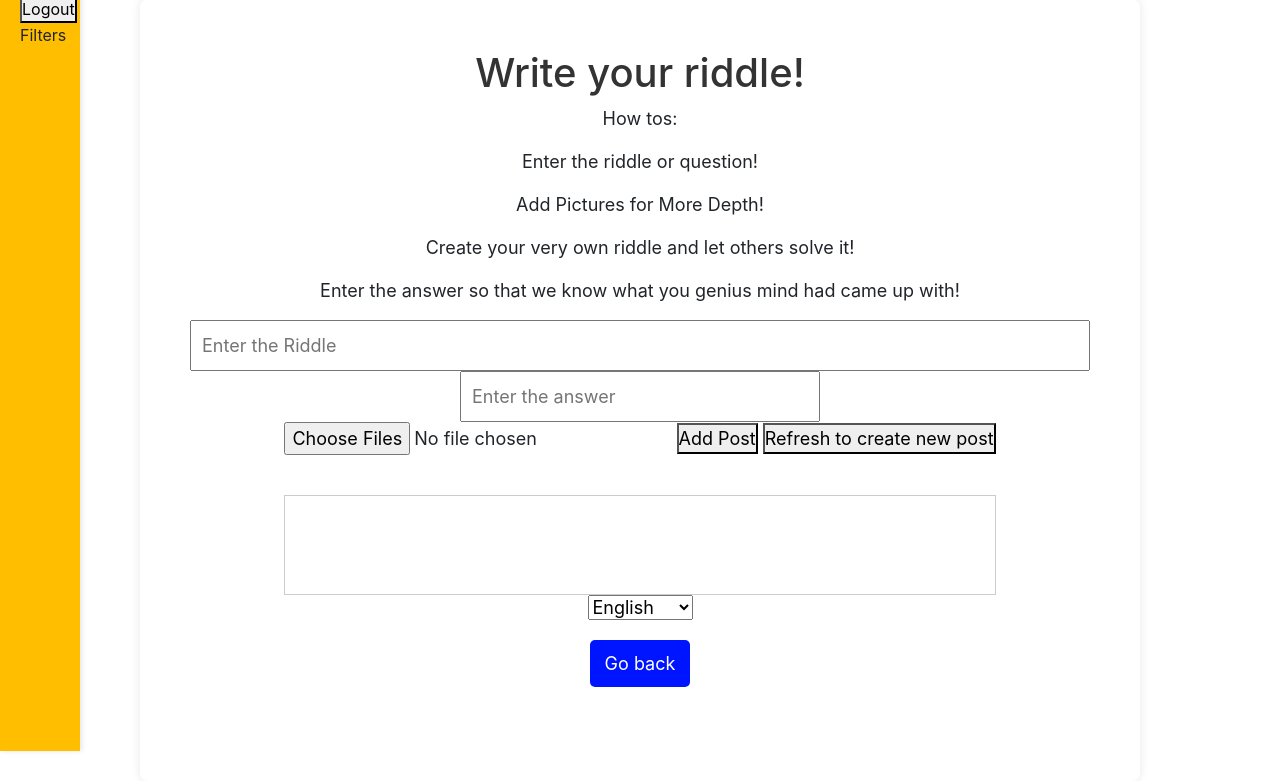
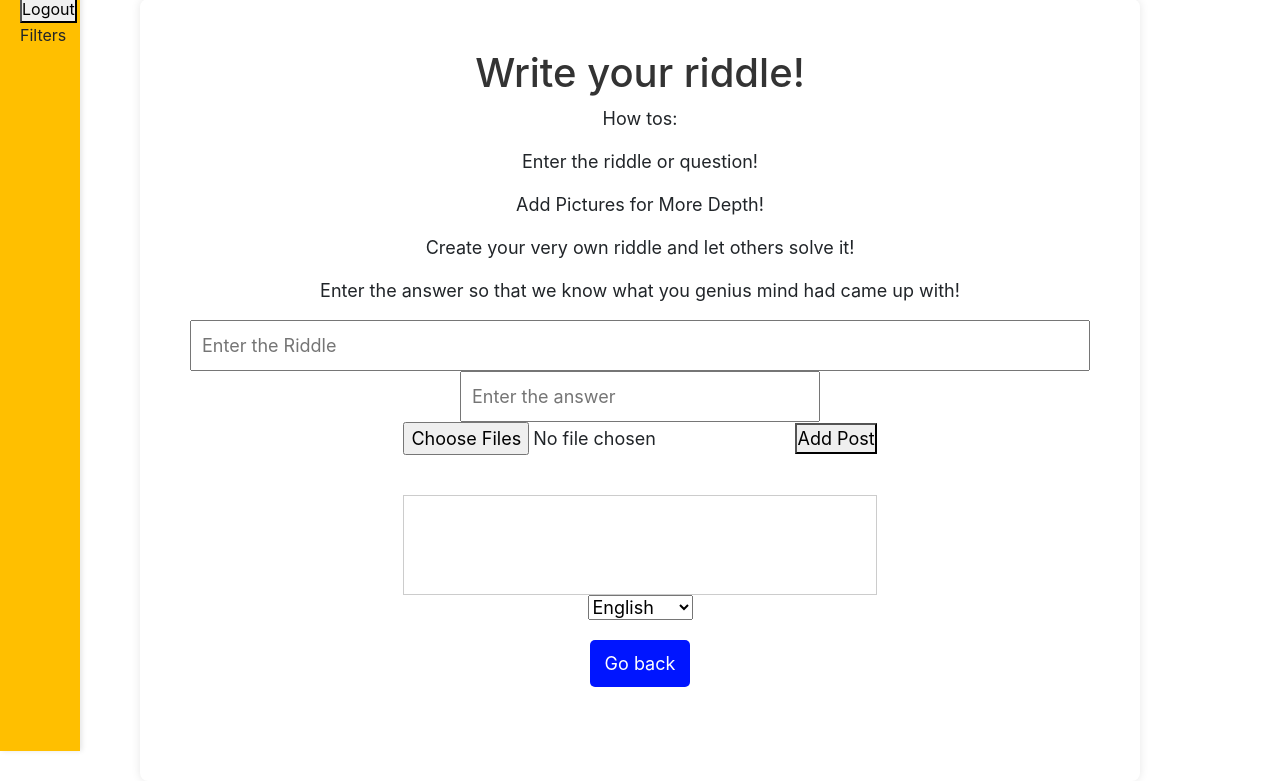
Before and after one commit to riceEx/CITS3403-project, a Flask app: page /create in a window 1280 px wide. Shown: the part 49-830 px from the top of the page. Run offline with Flask 3, Linux system fonts and the light colour scheme; a user stored in the database is signed in; some libraries are stand-ins or nearby versions.

Commit message:
another update

```diff
--- a/static/js/script.js
+++ b/static/js/script.js
@@ -346,10 +346,10 @@ document.addEventListener('DOMContentLoaded', function() {
     });
 });
 
-function Post() {
-    addPost();
+function Posted() {
     alert('Post Uploaded! GO to Home to Check!');
     location.reload();
+    addPost();
 }
 
 function addPost() {
@@ -357,7 +357,7 @@ function addPost() {
     const hint = document.getElementById('newPostHint').value;
     const languageSelect = document.getElementById('postLanguage');
     const language = languageSelect.options[languageSelect.selectedIndex].value;
-    //const postId = posts.length + 1; // Clculate next post ID based on the array length
+    const postId = posts.length + 1; // Clculate next post ID based on the array length
 
     if (!content) {
         alert('Please enter some content to add a post.');
@@ -389,8 +389,7 @@ function addPost() {
     // Clear the temporary storage for this post ID to prevent duplication
     delete uploadedPhotos[postId];
     sessionStorage.setItem('uploadedPhotos', JSON.stringify(uploadedPhotos));
-    let posts = JSON.parse(localStorage.getItem('posts')) || [];
-    $.post('/add_post', {content: content, hint: hint, language: language, images: photos});
+
 }
 
 
--- a/templates/create.html
+++ b/templates/create.html
@@ -199,8 +199,7 @@
 
         <div is="postcontainer">
             <input type="file" id="photoUpload" multiple accept="image/*" onchange="uploadPhotos(event)" style="margin-bottom: 20px;">
-            <button onclick="Post()">Add Post</button>
-            <button onclick="Refresh()">Refresh to create new post</button>
+            <button onclick="Posted()">Add Post</button>
             <div id="photoPreviewContainer" style="width: 100%; min-height: 100px; border: 1px solid #ccc; margin-top: 20px; padding: 10px;">
                 <ul id="sortablePhotoList" style="list-style-type: none; margin: 0; padding: 0; display: flex; flex-wrap: wrap;"></ul>
             </div>
```
